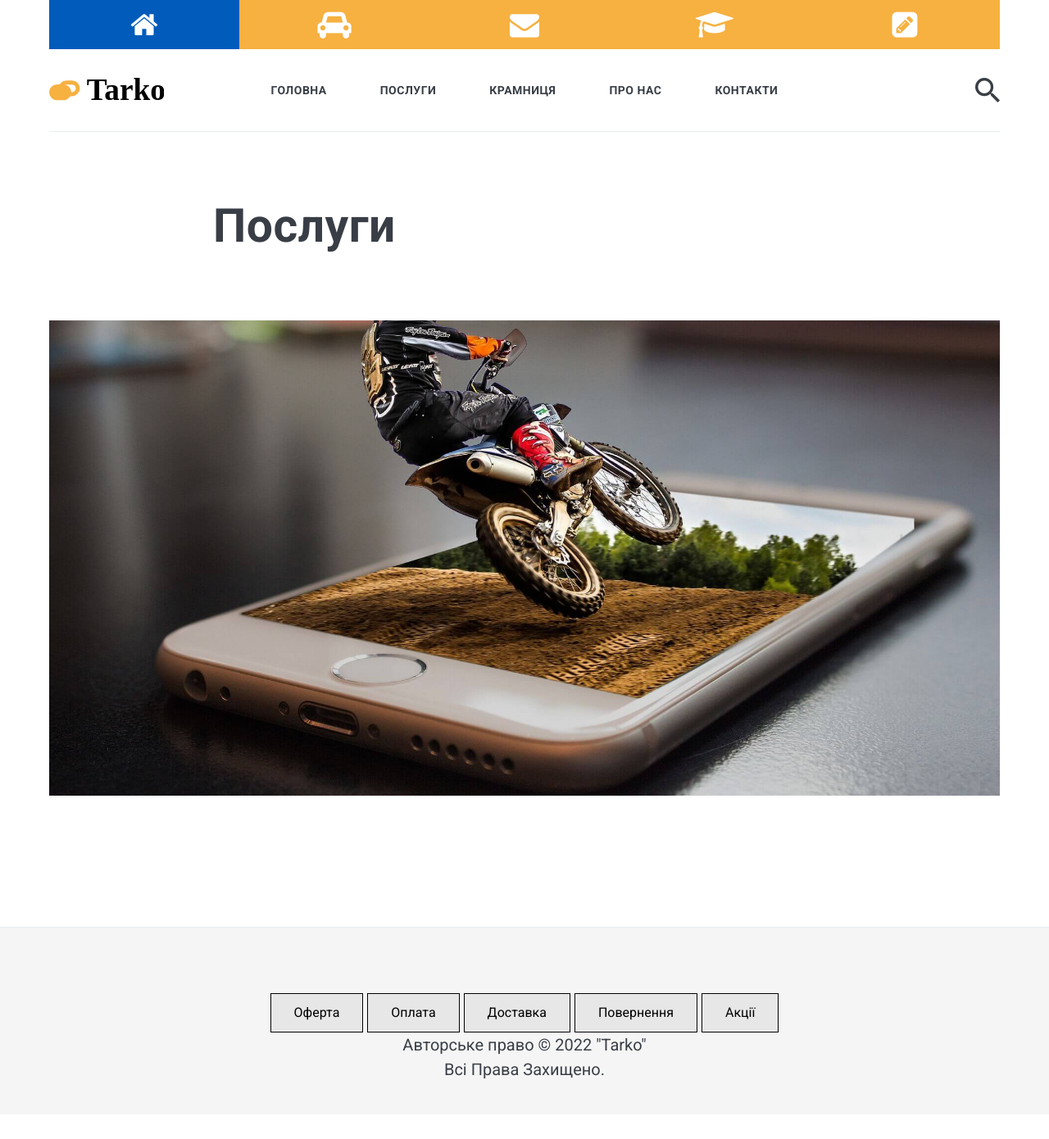
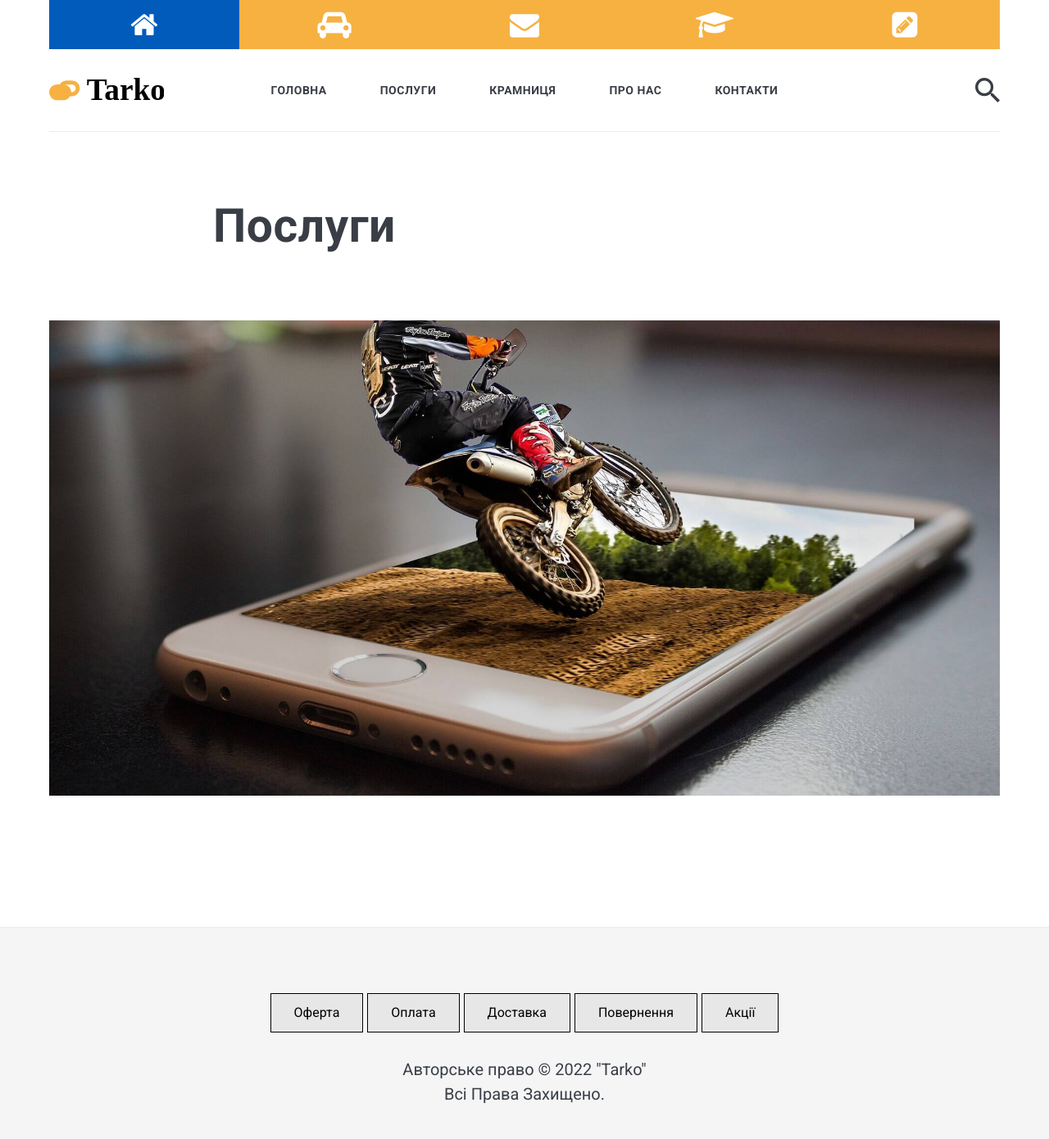
Before and after one commit to itarko/itarko.github.io, a Jekyll site: the page built from _pages/01-posluhy.md, in a window 1280 px wide. Shown: the whole page at 82% size. Built offline with Jekyll 4.4.1, drawn with Linux system fonts in a browser that asks for light colours; nearby versions of some CDN libraries; before the commit the page ends 1360 px from its top, so only the background shows below that.

Commit message:
Update footer.html

```diff
--- a/_includes/footer.html
+++ b/_includes/footer.html
@@ -25,7 +25,7 @@
 <!-- BeginButtons -->
 
 <div class="container">
-    <div class="copyright">Авторське право &copy; {{site.time | date: '%Y'}} "Tarko" <br> Всі Права Захищено.</div>
+    <br> <div class="copyright">Авторське право &copy; {{site.time | date: '%Y'}} "Tarko" <br> Всі Права Захищено.</div>
 </div>
 </footer>
 <!-- end footer -->
```
